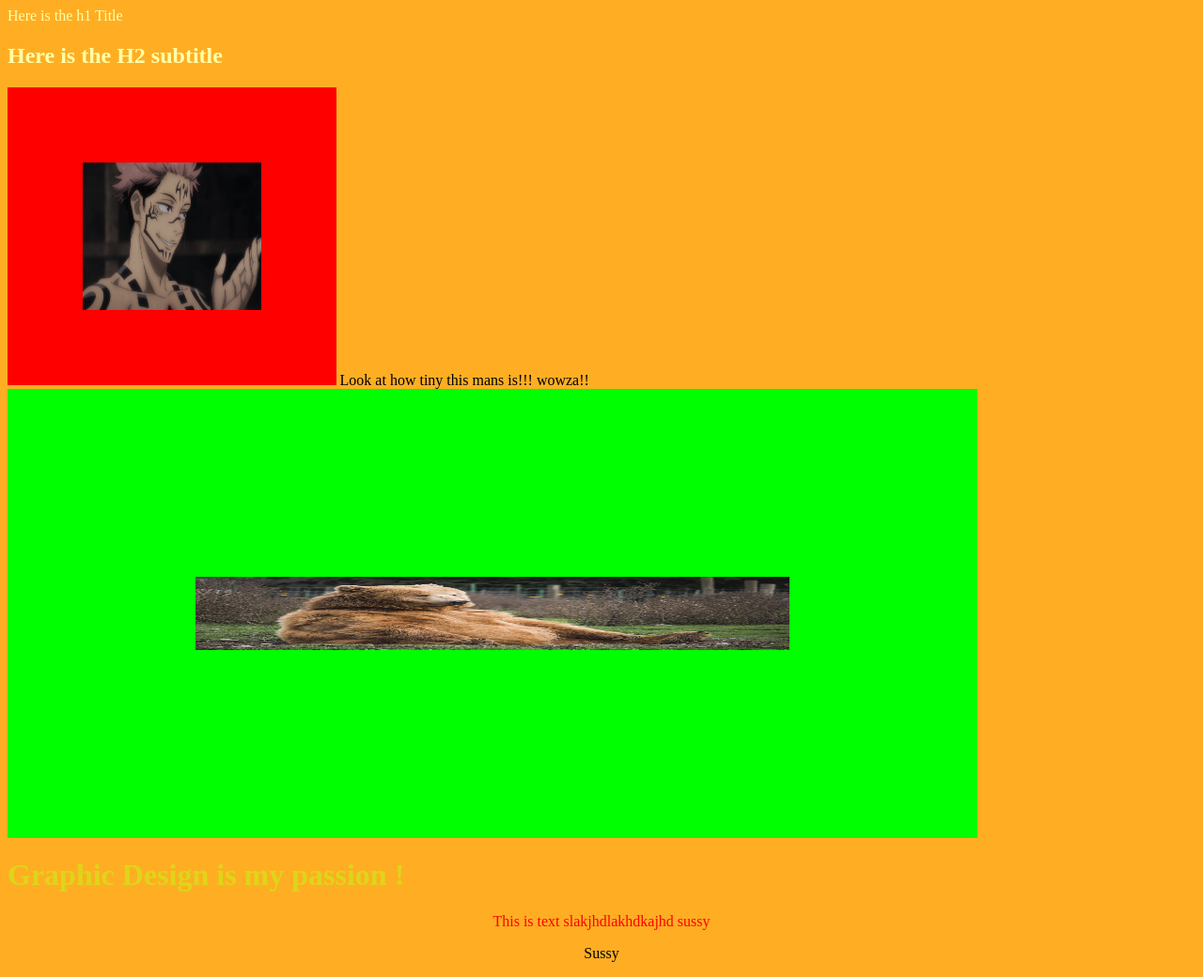
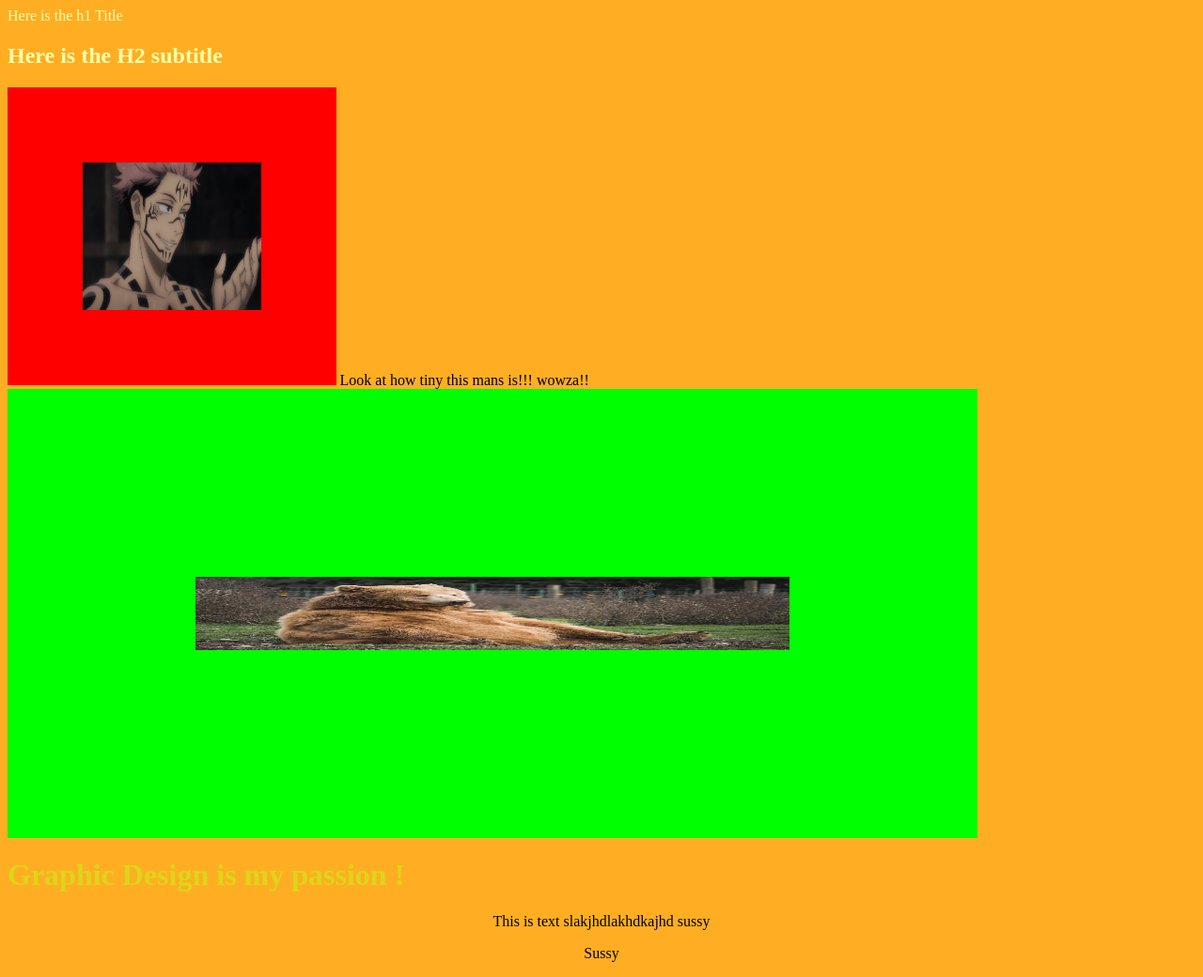
Before and after one commit to anna-cthomas/anna-cthomas.github.io, a plain HTML site: page index.html in a window 1280 px wide. Shown: the whole page at 94% size. Drawn offline with Linux system fonts and the light colour scheme.

Commit message:
sldjfaksdjflaskj please

```diff
--- a/index.html
+++ b/index.html
@@ -17,10 +17,9 @@
 Look at how tiny this mans is!!! wowza!!
 
 	<img class="bear" src="bear.jpg"\>
-
 		<h1  class= "passion"> Graphic Design is my passion ! </h1>
 
-		<p class="center red">This is text slakjhdlakhdkajhd sussy</p>
+		<p class="center">This is text slakjhdlakhdkajhd sussy</p>
 		<p class="center"> Sussy </p>
 	</body>
 
```
